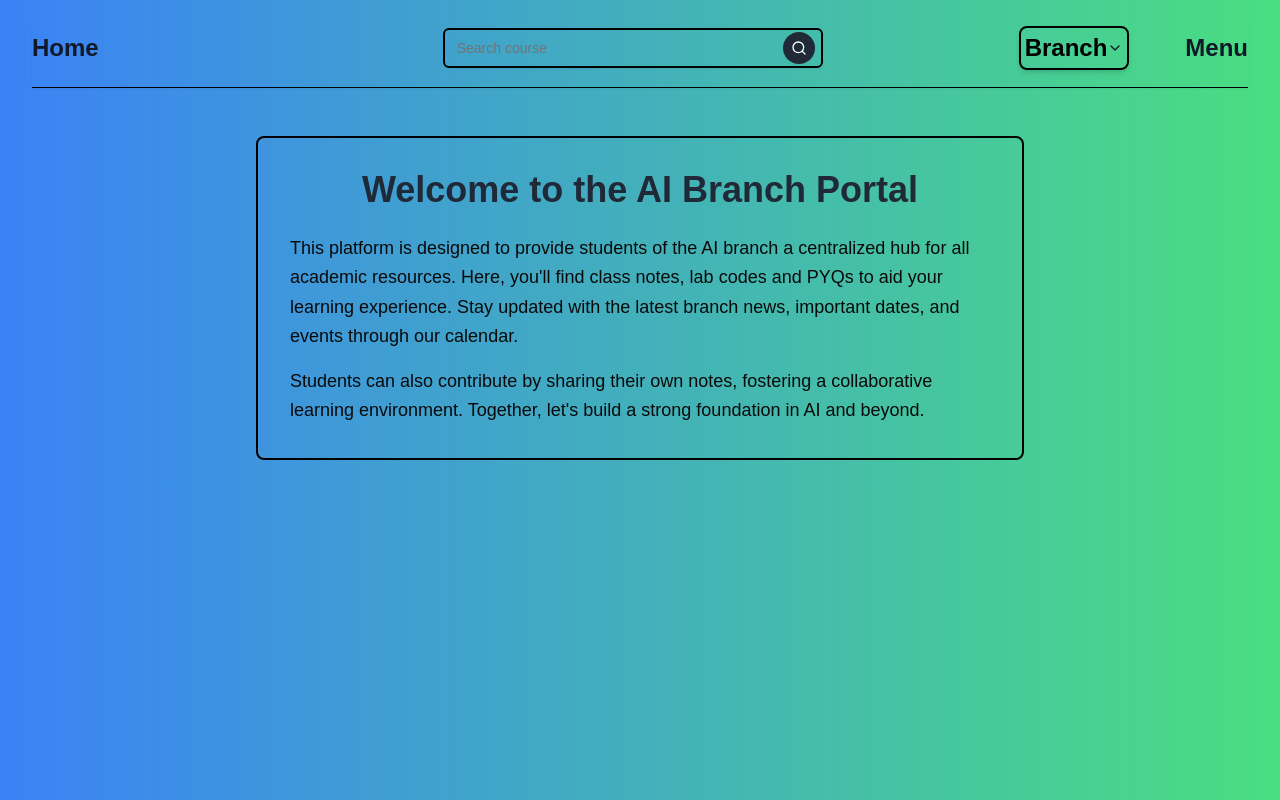
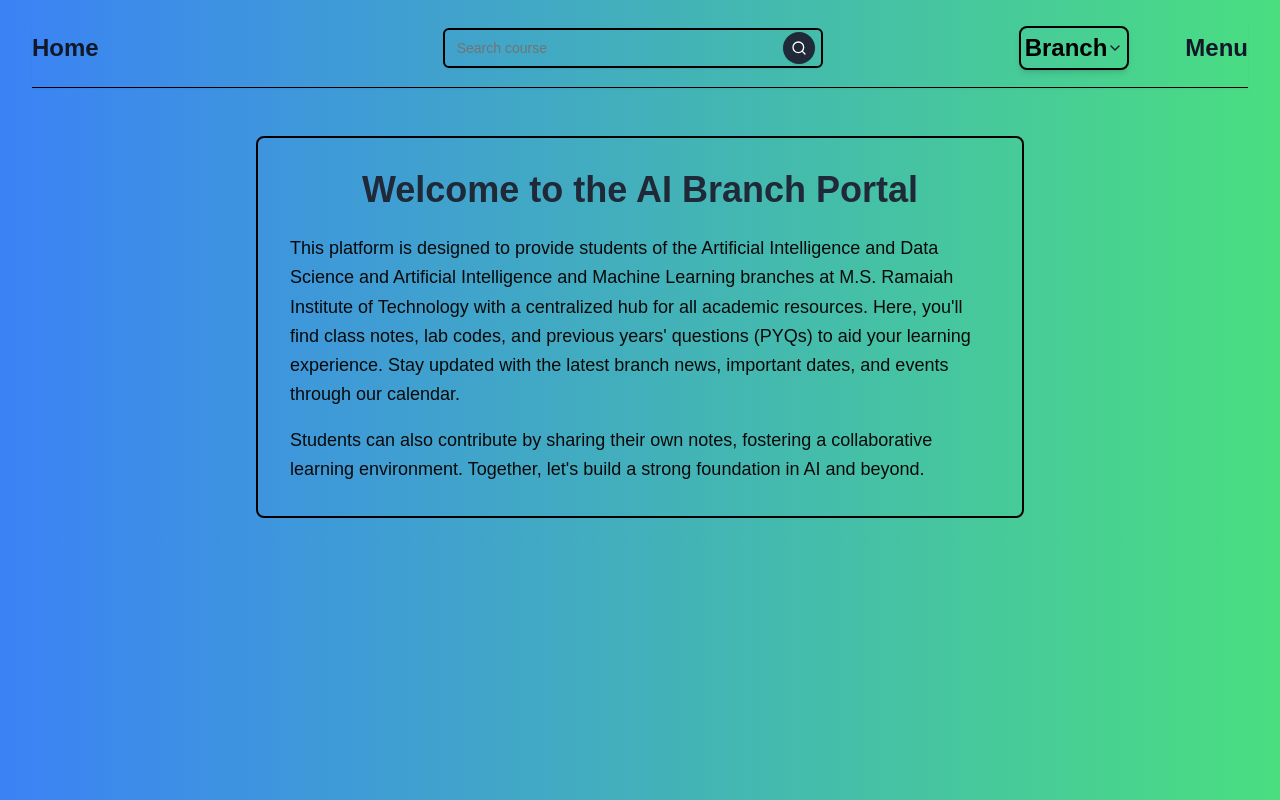
Before and after one commit to RohanPKulkarni/nextjs-2024, a Next.js app: page / in a window 1280 px wide. Built offline with nearby package versions, Linux system fonts and the light colour scheme.

Commit message:
home page

```diff
--- a/src/app/page.js
+++ b/src/app/page.js
@@ -5,10 +5,10 @@
       <h1 class="text-4xl font-bold text-center text-gray-800 mb-6">Welcome to the AI Branch Portal</h1>
 
       <p class="text-lg text-black-600 mb-4 leading-relaxed">
-        This platform is designed to provide students of the AI branch a
-        centralized hub for all academic resources. Here, you'll find class notes, lab
-        codes and PYQs to aid your learning experience. Stay updated with
-        the latest branch news, important dates, and events through our calendar.
+      This platform is designed to provide students of the Artificial Intelligence and Data Science and Artificial Intelligence
+       and Machine Learning branches at M.S. Ramaiah Institute of Technology with a centralized hub for all academic resources.
+       Here, you'll find class notes, lab codes, and previous years' questions (PYQs) to aid your learning experience. Stay updated
+        with the latest branch news, important dates, and events through our calendar.
       </p>
 
       <p class="text-lg text-black-600 leading-relaxed">
```
